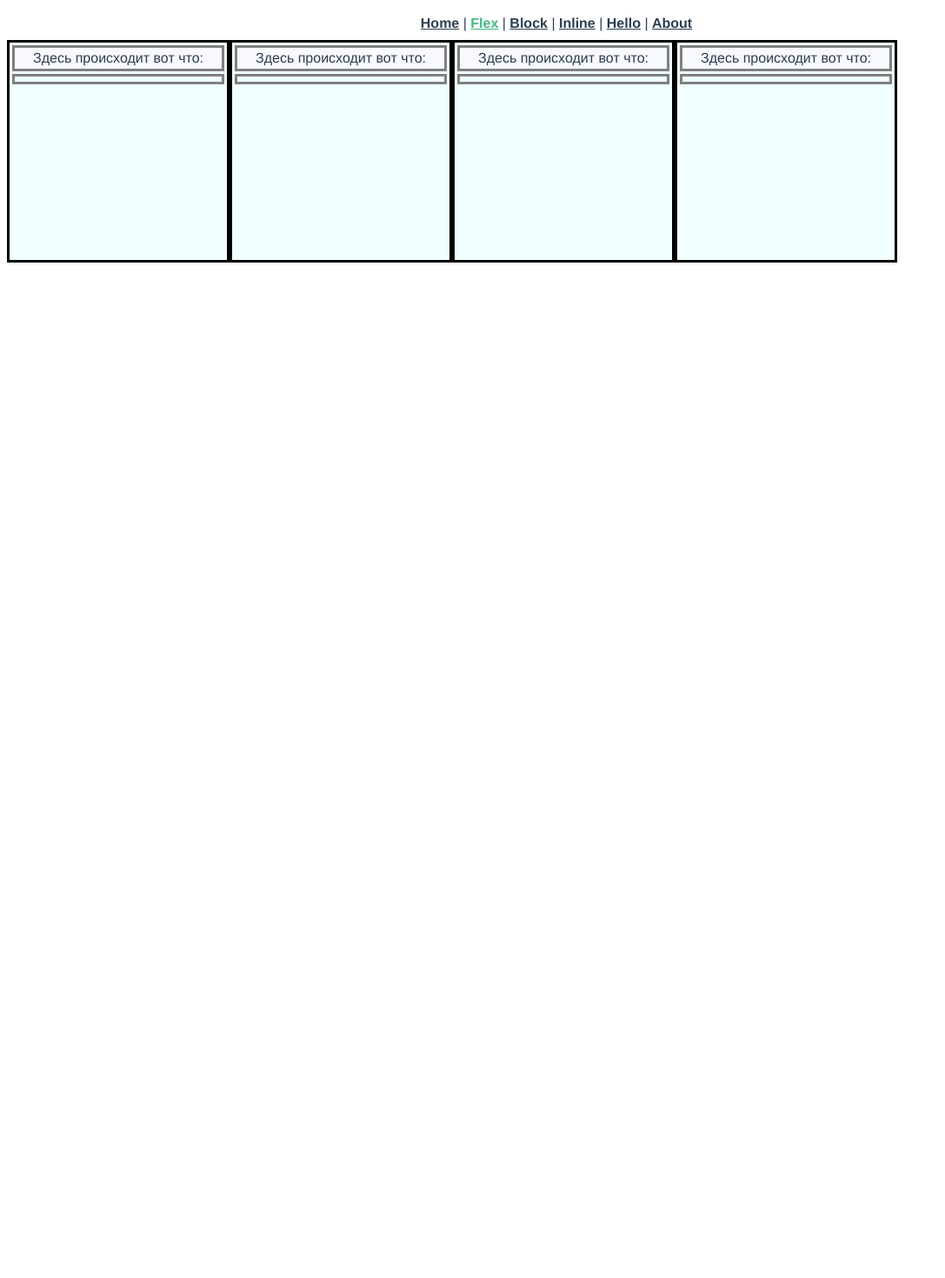
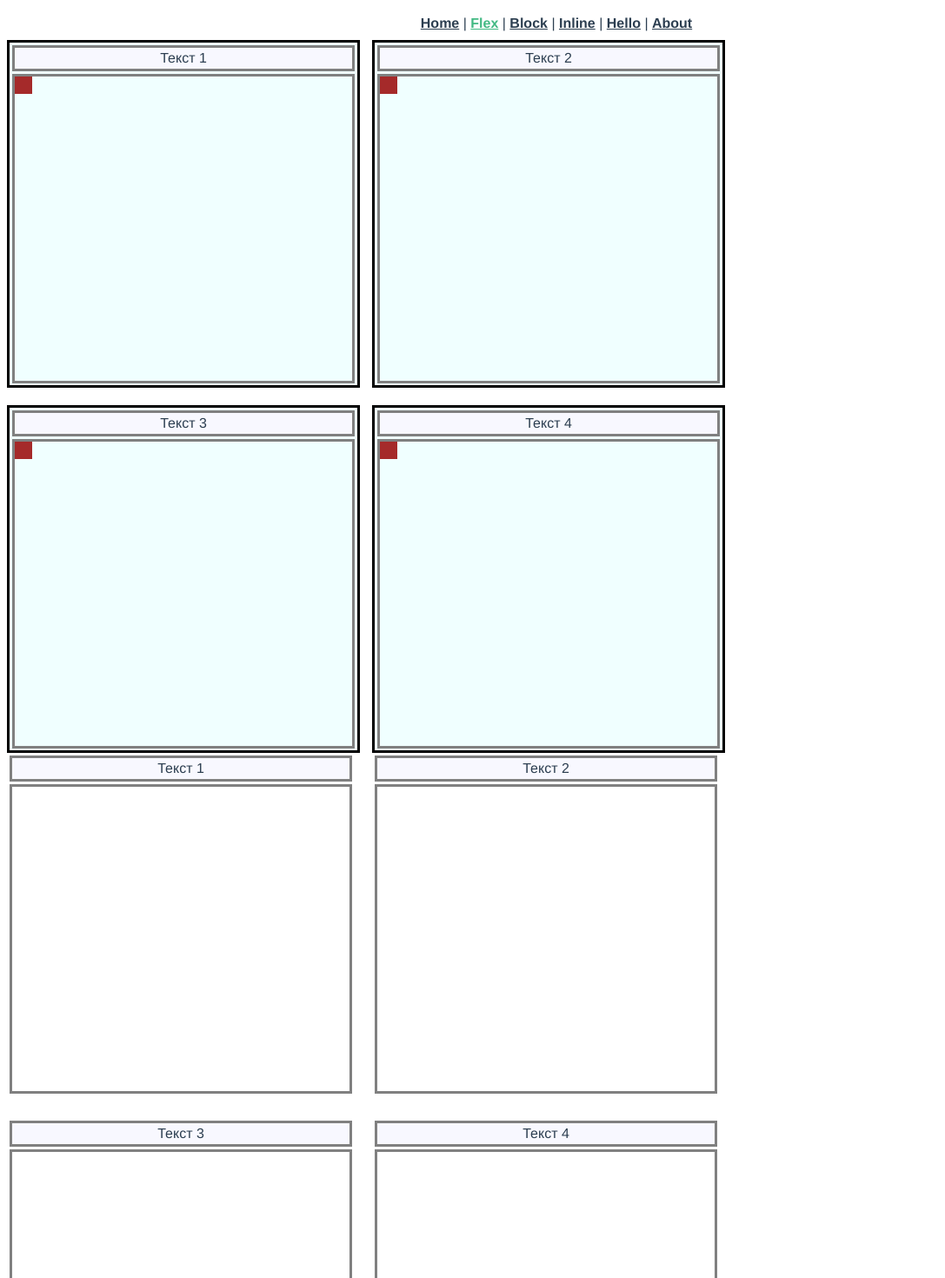
Before and after one commit to Kasimba666/pet_one, a Vue app: page /flex in a window 1280 px wide. Shown: the top 1470 px of the page at 87% size, without its empty margins (0-1087 px from the left). Before the commit the page ends 800 px from the top, so only its background shows below. Built offline with nearby package versions, Linux system fonts and the light colour scheme.

Commit message:
Bars in grid

```diff
--- a/src/components/common/MyBar.vue
+++ b/src/components/common/MyBar.vue
@@ -1,11 +1,10 @@
 <template>
     <div class="MyBar"
-    :style="{backgroundColor: mybackcolor, borderColor: mybordercolor, width: mywidth, height: myheight}">
-        <div class="bardescription">Здесь происходит вот что:</div>
-        <div class="barcontent">
-
+    :style="{backgroundColor: barbackcolor, borderColor: barbordercolor, height: barheight}">
+        <div class="component-bardescription">{{ bartitle }}</div>
+        <div class="component-barcontent">
+          <div style="width: 20px; height: 20px; background-color: brown"></div>
         </div>
-
     </div>
 </template>
 
@@ -13,7 +12,7 @@
 export default {
     name: "MyBar",
     components: {},
-    props: ['mybackcolor', 'mybordercolor', 'mywidth', 'myheight'],
+    props: ['barbackcolor', 'barbordercolor', 'bartitle'],
     data() {
         return {}
     },
@@ -31,17 +30,17 @@ export default {
   height: auto;
   border-style: solid;
   //position: relative;
-  .bardescription {
+  .component-bardescription {
      background: ghostwhite;
      border-style: solid;
      border-color: grey;
      padding: 3px;
      margin: 3px 3px 3px;
   }
-  .barcontent {
+  .component-barcontent {
       border-style: solid;
       border-color: grey;
-      padding: 3px;
+      height: 350px;
       margin: 3px 3px 3px;
   }
 }
--- a/src/components/views/FlexResearch.vue
+++ b/src/components/views/FlexResearch.vue
@@ -1,31 +1,50 @@
 <template>
   <div class="FlexResearch">
-<!--        <h2>FlexResearch</h2>-->
+    <div class="grid">
       <MyBar
-            mybackcolor='azure'
-            mybordercolor='black'
-            mywidth='250px'
-            myheight='250px'>
+          barbackcolor='azure'
+          barbordercolor='black'
+          bartitle='Текст 1'>
       </MyBar>
       <MyBar
-            mybackcolor='azure'
-            mybordercolor='black'
-            mywidth='250px'
-            myheight='250px'>
+          barbackcolor='azure'
+          barbordercolor='black'
+          bartitle='Текст 2'>
       </MyBar>
       <MyBar
-            mybackcolor='azure'
-            mybordercolor='black'
-            mywidth='250px'
-            myheight='250px'>
+          barbackcolor='azure'
+          barbordercolor='black'
+          bartitle='Текст 3'>
       </MyBar>
       <MyBar
-            mybackcolor='azure'
-            mybordercolor='black'
-            mywidth='250px'
-            myheight='250px'>
+          barbackcolor='azure'
+          barbordercolor='black'
+          bartitle='Текст 4'>
       </MyBar>
+    </div>
 
+    <div class="grid">
+      <div class="bar">
+        <div class="bardescription">Текст 1</div>
+        <div class="barcontent">
+        </div>
+      </div>
+      <div class="bar">
+        <div class="bardescription">Текст 2</div>
+        <div class="barcontent">
+        </div>
+      </div>
+      <div class="bar">
+        <div class="bardescription">Текст 3</div>
+        <div class="barcontent">
+        </div>
+      </div>
+      <div class="bar">
+        <div class="bardescription">Текст 4</div>
+        <div class="barcontent">
+        </div>
+      </div>
+    </div>
 
   </div>
 </template>
@@ -52,18 +71,26 @@ export default {
 /****  FlexResearch  ****/
 .FlexResearch {
   width: 100%;
-    height: auto;
-    display: flex;
-    flex-flow: row wrap;
+  .grid {
+    display: grid;
+    grid-template-columns: 400px 400px;
+    column-gap: 20px;
+    grid-template-rows: 400px 400px;
+    row-gap: 20px;
 
-
-    .container {
-        height: 800px;
-        width: 600px;
-        margin: auto;
-        background-color: aliceblue;
+    .bardescription {
+      background: ghostwhite;
       border-style: solid;
-        border-color: gray;
+      border-color: grey;
+      padding: 3px;
+      margin: 3px 3px 3px;
+    }
+    .barcontent {
+      border-style: solid;
+      border-color: grey;
+      height: 350px;
+      margin: 3px 3px 3px;
+    }
   }
 }
 </style>
```
Lines whose indentation alone changed are shown as unchanged.
